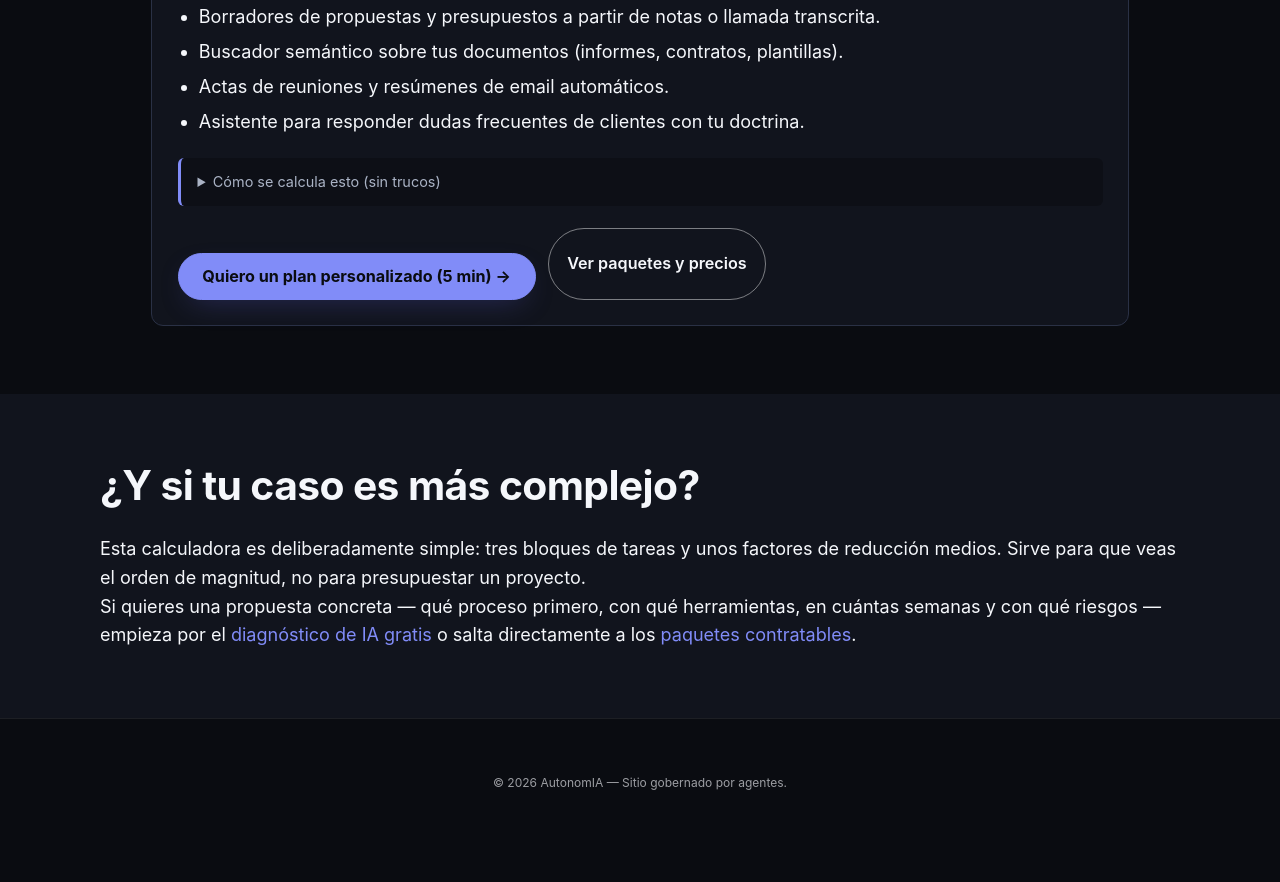
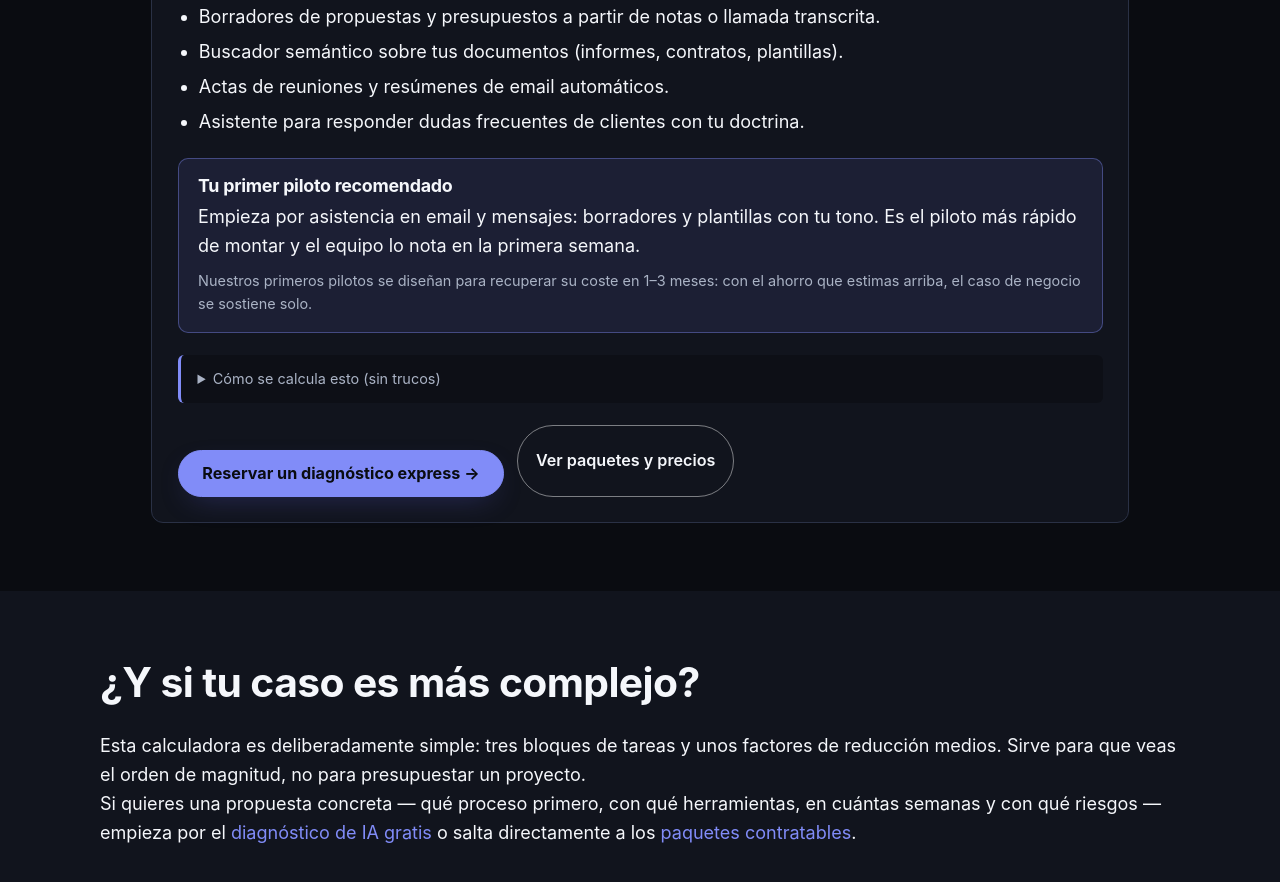
Before and after one commit to aiteam-itera/autonomia, a plain HTML site: page site/calculadora.html in a window 1280 px wide. Shown: the part 1229-2111 px from the top of the page. Before the commit the page ends 2073 px from the top, so only its background shows below. Drawn offline with Linux system fonts and the light colour scheme.

Commit message:
P6: actionable tool UX — first-pilot rec + ROI routing (calculadora), per-level action plan (madurez) (ITEA-3298)

```diff
--- a/site/calculadora.html
+++ b/site/calculadora.html
@@ -129,6 +129,27 @@
         gap: 0.75rem;
         margin-top: 1.25rem;
       }
+      .calc__pilot {
+        margin-top: 1.25rem;
+        background: rgba(129, 140, 248, 0.1);
+        border: 1px solid rgba(129, 140, 248, 0.4);
+        border-radius: 10px;
+        padding: 1rem 1.15rem;
+      }
+      .calc__pilot h3 {
+        margin: 0 0 0.4rem;
+        font-size: 1.05rem;
+      }
+      .calc__pilot p {
+        margin: 0;
+        color: var(--fg);
+      }
+      .calc__pilot small {
+        display: block;
+        margin-top: 0.5rem;
+        color: var(--muted);
+        font-size: 0.85rem;
+      }
     </style>
   </head>
   <body>
@@ -224,6 +245,12 @@
             <h3 style="margin: 1rem 0 0.5rem">Por dónde empezaríamos en tu sector</h3>
             <ul class="calc__suggestions" id="calc-suggestions"></ul>
 
+            <div class="calc__pilot" id="calc-pilot" hidden>
+              <h3>Tu primer piloto recomendado</h3>
+              <p id="calc-pilot-text"></p>
+              <small id="calc-pilot-payback"></small>
+            </div>
+
             <details class="calc__formula">
               <summary>Cómo se calcula esto (sin trucos)</summary>
               <p>
@@ -248,7 +275,7 @@
             </details>
 
             <div class="calc__cta-row">
-              <a class="cta cta--primary" href="/cuestionario.html"
+              <a class="cta cta--primary" id="calc-cta-primary" href="/cuestionario.html"
                 >Quiero un plan personalizado (5 min) →</a
               >
               <a class="cta cta--ghost" href="/servicios.html">Ver paquetes y precios</a>
@@ -386,6 +413,57 @@
           li.textContent = text;
           list.appendChild(li);
         });
+
+        updatePilot({ hEmail, hReports, hSupport, hoursMonth, eurMonth });
+      }
+
+      // Recomendación dinámica de primer piloto + enrutado de CTA según ROI.
+      const PILOTS = {
+        email:
+          "Empieza por asistencia en email y mensajes: borradores y plantillas con tu tono. " +
+          "Es el piloto más rápido de montar y el equipo lo nota en la primera semana.",
+        reports:
+          "Empieza por generación asistida de informes y documentos: resúmenes, propuestas y actas. " +
+          "Es donde más horas recuperas por euro invertido.",
+        support:
+          "Empieza por una FAQ / atención asistida: descarga al equipo de las preguntas que se repiten " +
+          "casi de inmediato y mejora el tiempo de respuesta.",
+      };
+
+      function updatePilot({ hEmail, hReports, hSupport, hoursMonth, eurMonth }) {
+        const pilot = $("calc-pilot");
+        const cta = $("calc-cta-primary");
+        if (!(hoursMonth > 0)) {
+          pilot.hidden = true;
+          cta.href = "/cuestionario.html";
+          cta.textContent = "Quiero un plan personalizado (5 min) →";
+          return;
+        }
+
+        // Bloque dominante por horas ya ponderadas con su factor de reducción.
+        const weighted = {
+          email: hEmail * FACTORS.email,
+          reports: hReports * FACTORS.reports,
+          support: hSupport * FACTORS.support,
+        };
+        const top = Object.keys(weighted).reduce((a, b) =>
+          weighted[b] > weighted[a] ? b : a
+        );
+
+        pilot.hidden = false;
+        $("calc-pilot-text").textContent = PILOTS[top];
+        $("calc-pilot-payback").textContent =
+          "Nuestros primeros pilotos se diseñan para recuperar su coste en 1–3 meses: " +
+          "con el ahorro que estimas arriba, el caso de negocio se sostiene solo.";
+
+        // ROI alto → ruta directa al diagnóstico express (siguiente paso comercial).
+        if (eurMonth >= 1500) {
+          cta.href = "/servicios.html#diagnostico-express";
+          cta.textContent = "Reservar un diagnóstico express →";
+        } else {
+          cta.href = "/cuestionario.html";
+          cta.textContent = "Quiero un plan personalizado (5 min) →";
+        }
       }
 
       function sectorLabel(s) {
```
Also changed, not shown: site/herramienta/madurez.html (+43 -0 lines).
